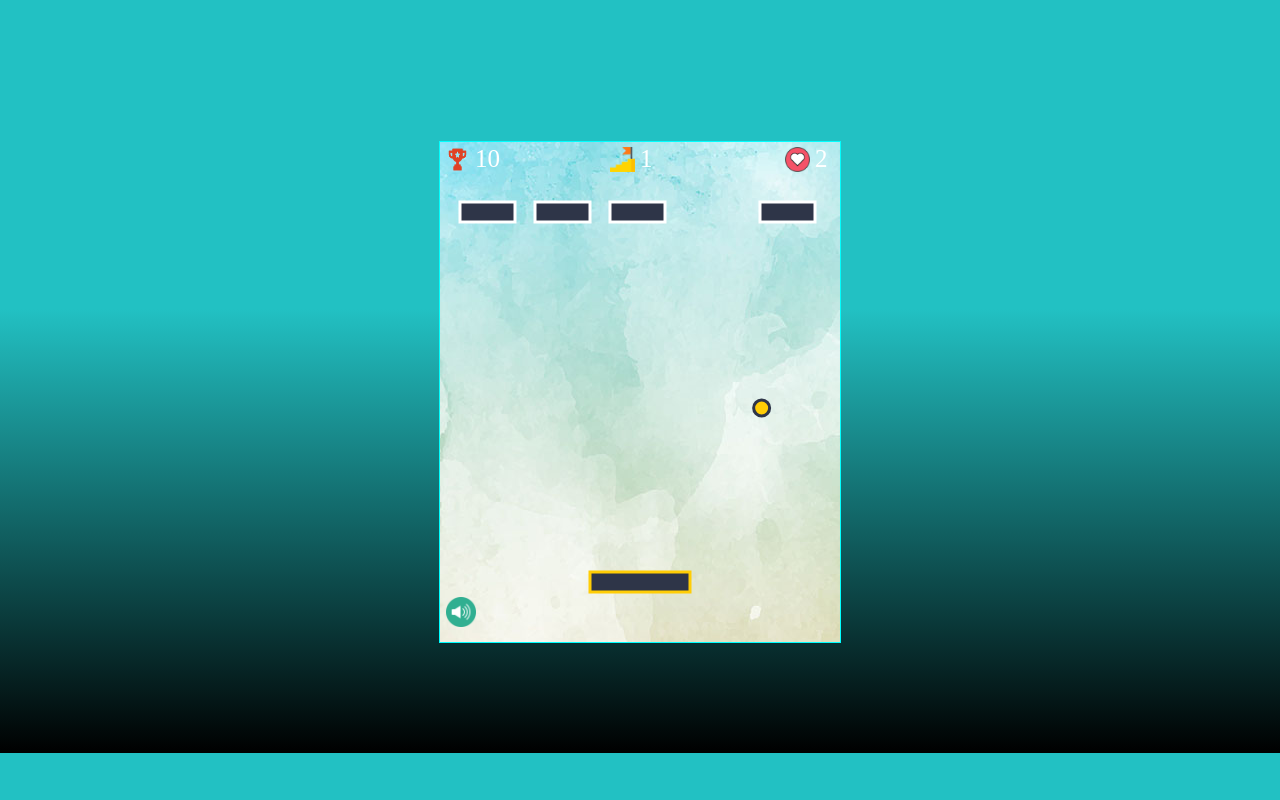
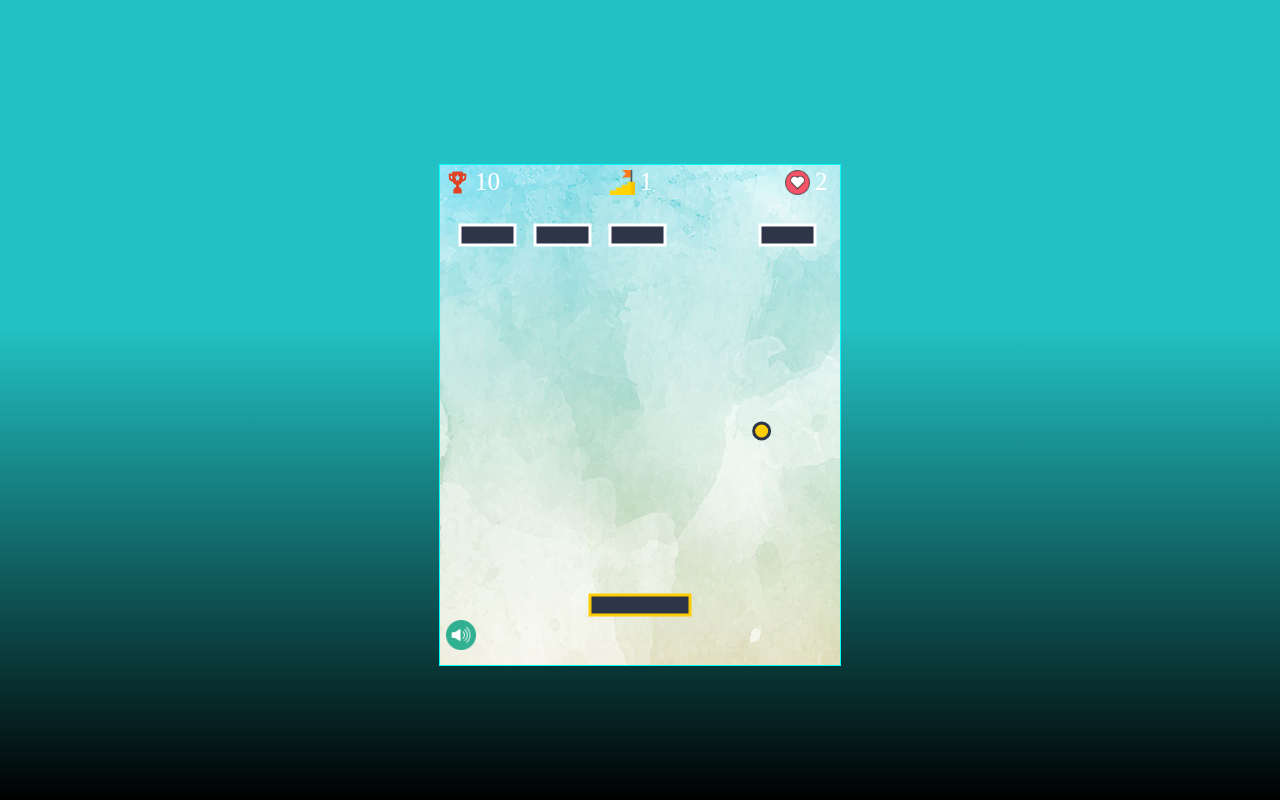
Before and after one commit to Adicr7fan/Brick-Breaker-Game-Martian-Team, a plain HTML site: page index.html in a window 1280 px wide. Drawn offline with Linux system fonts and the light colour scheme; a web font is replaced by a local one.

Commit message:
background fix

```diff
--- a/index.html
+++ b/index.html
@@ -10,10 +10,15 @@
             font-family: "Germania One";
 
         }
+        body, html {
+            height: 100%;
+            width: 100%;
+            margin: 0;
+            }
         body{
             /* background: rgb(34,193,195);
             background-repeat: no-repeat; */
-            height: 737px;
+            /* height: 737px; */
             background-size: cover;
             background: linear-gradient(180deg, rgba(34,193,195,1) 41%, rgba(0,0,0,1) 100% );
             font-family: "Germania One";
```
